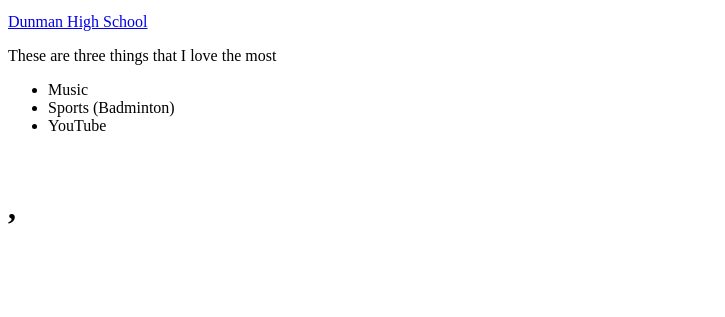
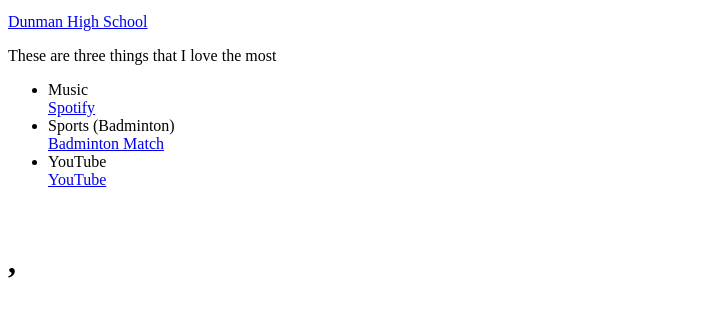
Before and after one commit to dhs17y1dgwendolyntanyingxuan/dhs17y1dgwendolyntanyingxuan.github.io, a plain HTML site: page index.html in a window 1280 px wide. Shown: the part 101-418 px from the top of the page, without its empty margins (0-725 px from the left). Drawn offline with Linux system fonts and the light colour scheme.

Commit message:
Update index.html

```diff
--- a/index.html
+++ b/index.html
@@ -9,9 +9,9 @@
   <a href="www.dhs.sg">Dunman High School</a>
   <p>These are three things that I love the most</p>
   <ul>
-    <li>Music</li>
-    <li> Sports (Badminton)</li>
-    <li>YouTube</li>
+    <li>Music</li><a href="http://spotify.com>">Spotify</a>
+    <li> Sports (Badminton)</li><a href="https://www.youtube.com/watch?v=EBS1_7XyMUU">Badminton Match</a>
+    <li>YouTube</li><a href="www.youtube.com">YouTube</a>
 </ul>
 <img src>
 <h1>, <h2>
```
